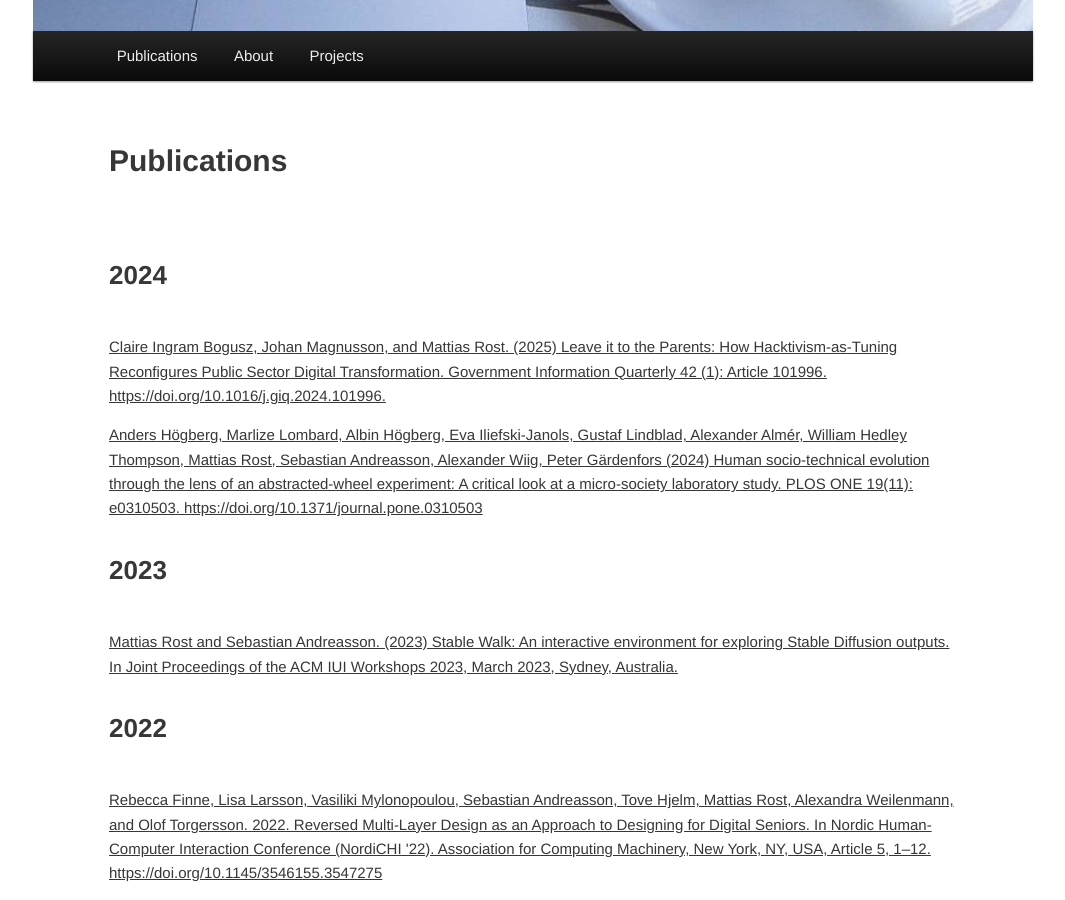
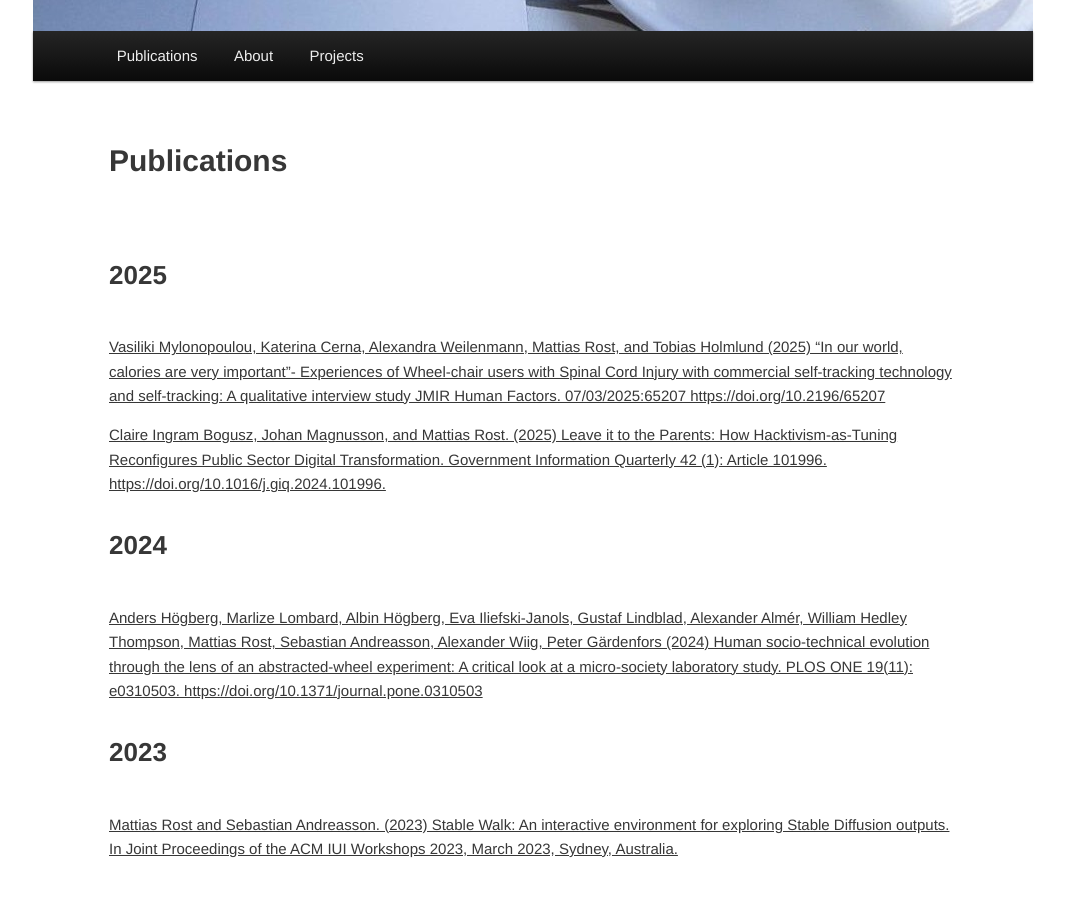
Before and after one commit to rrostt/rrostt.github.io, a Jekyll site: the page built from _pages/2011-09-24-publications.html, in a window 1280 px wide and 900 px high, scrolled down 452 px. Shown: the whole window, without its empty margins (107-1172 px from the left). Built offline with Jekyll 4.4.1, drawn with Linux system fonts in a browser that asks for light colours.

Commit message:
Update 2011-09-24-publications.html
Adding JMIR article on experience of wheel chair users tracking energy.

```diff
--- a/_pages/2011-09-24-publications.html
+++ b/_pages/2011-09-24-publications.html
@@ -21,7 +21,15 @@ first_name: Mattias
 last_name: Rost
 permalink: "/publications/"
 ---
-    <h1>2024</h1>
+    <h1>2025</h1>
+    <p><a href="https://doi.org/10.2196/65207">
+        Vasiliki Mylonopoulou,  Katerina Cerna,  Alexandra Weilenmann,  Mattias Rost, and Tobias Holmlund
+        (2025)
+        “In our world, calories are very important”- Experiences of Wheel-chair users with Spinal Cord Injury with commercial self-tracking technology and self-tracking: A qualitative interview study
+        JMIR Human Factors. 07/03/2025:65207
+        https://doi.org/10.2196/65207
+    </a></p>
+
     <p><a href="https://www.sciencedirect.com/science/article/pii/S0740624X24000881">
         Claire Ingram Bogusz, Johan Magnusson, and Mattias Rost.
         (2025)
```
Also changed, not shown: other parts of _pages/2011-09-24-publications.html (+2 -0 lines).
